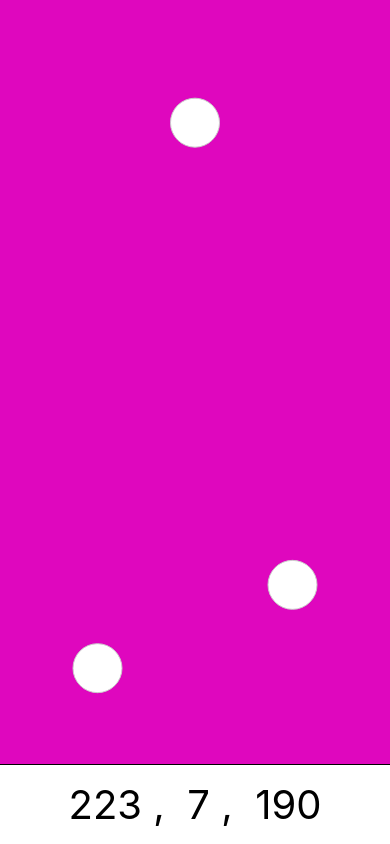
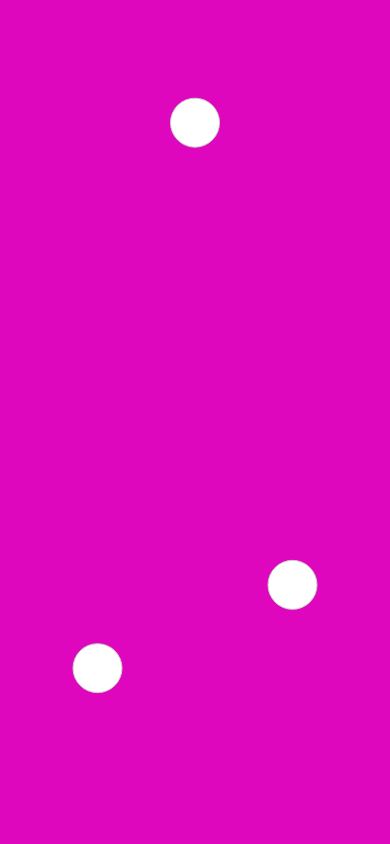
Before and after one commit to jamesdsmyth/color-picker, a React Native app: screen / in a window 390 px wide. Built offline with nearby package versions, Linux system fonts and the light colour scheme.

Commit message:
Cleaned up app.js

```diff
--- a/App.js
+++ b/App.js
@@ -15,7 +15,7 @@ export default class App extends Component {
     return (
       <View style={styles.container}>
         <ColorPicker
-          // showRgbValues
+          hideRgbValues
           // height={400}
           returnColor={this.getColor}
           // setColor={[0, 25, 134]}
--- a/components/ColorPicker.js
+++ b/components/ColorPicker.js
@@ -16,7 +16,7 @@ export default class ColorPicker extends Component {
       height: this.props.height,
       marginTop: 80,
       responders: new Array(3), // we populate this array using PanResponder.create() function
-      showRgbValues: this.props.showRgbValues
+      hideRgbValues: this.props.hideRgbValues
     }
   }
 
@@ -205,7 +205,7 @@ export default class ColorPicker extends Component {
                 )
               })
             }
-            {this.state.showRgbValues &&
+            {!this.state.hideRgbValues &&
               <View style={styles.colorCodeSection}>
                 <Text style={styles.colorCodeSectionText}>
                   {this.state.bgColor[0]}{' ,  '}
@@ -222,6 +222,6 @@ export default class ColorPicker extends Component {
 
 ColorPicker.defaultProps = {
   height: Dimensions.get('window').height - 200, // for the top and bottom padding
-  showRgbValues: true,
+  hideRgbValues: true,
   bgColor: []
 };
```
